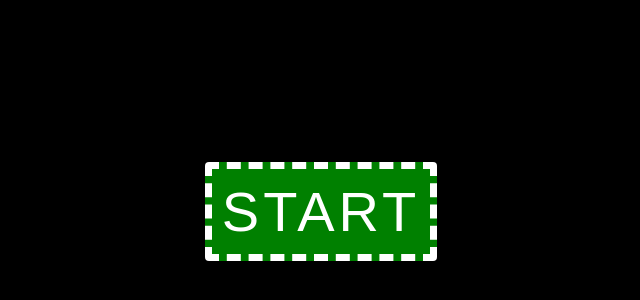
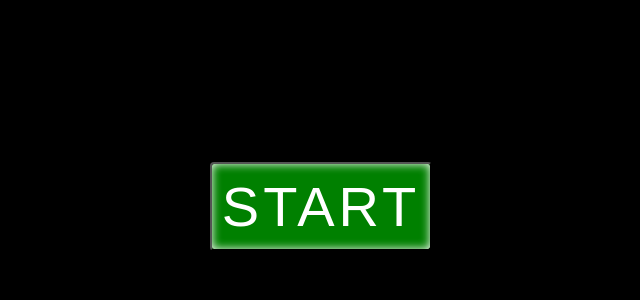
Before and after one commit to circuitsunfish-hutch86-biljanakotev/splash-screen, a plain HTML site: page index.html in a window 1280 px wide. Shown: the part 88-388 px from the top of the page, without its empty margins (319-959 px from the left). Drawn offline with nearby package versions, Linux system fonts and the light colour scheme; a web font is replaced by a local one.

Commit message:
added padding and box shadow to button

```diff
--- a/src/index.css
+++ b/src/index.css
@@ -18,7 +18,8 @@ button {
   background-color: green;
   letter-spacing: 4px;
   border-radius: 4px;
-  border: dashed white 7px;
+  padding: 10px 25px;
+  box-shadow: inset 0 0 10px #ffffff;
   padding: 10px;
 }
 
```
